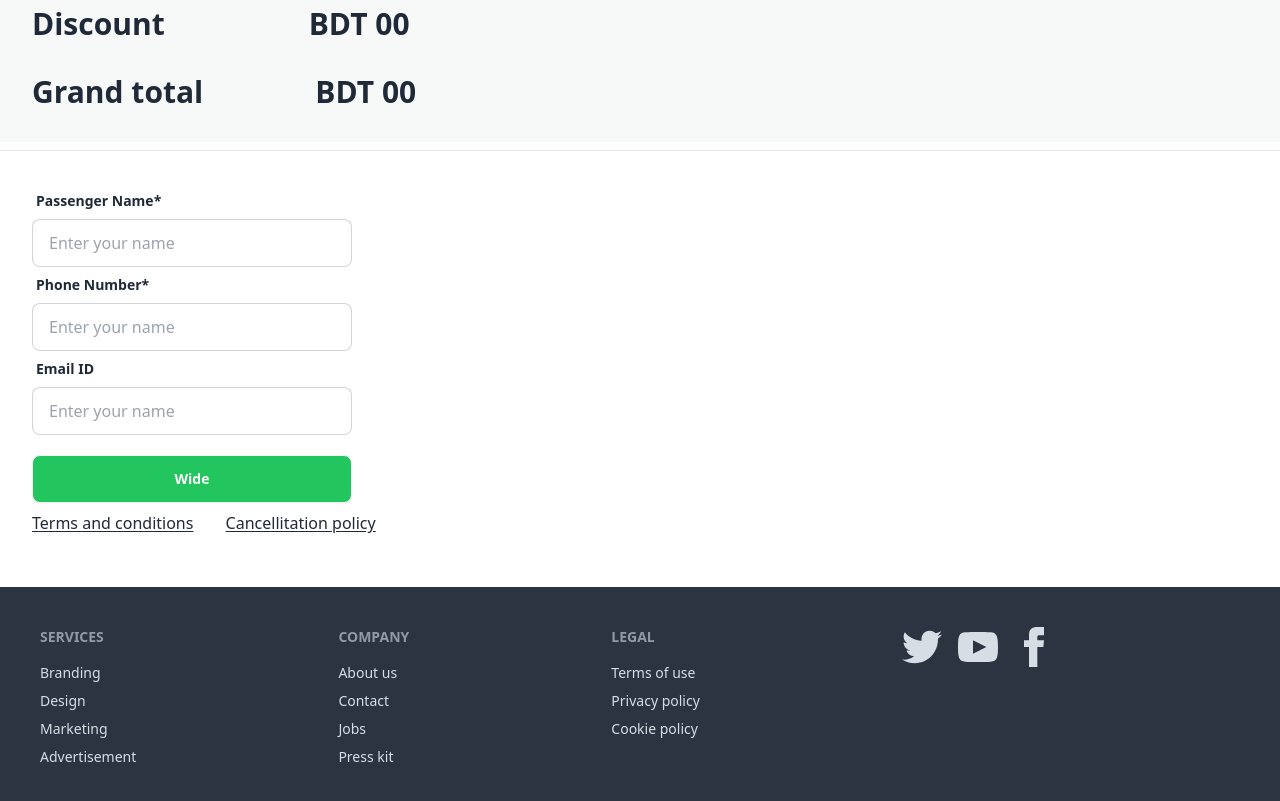
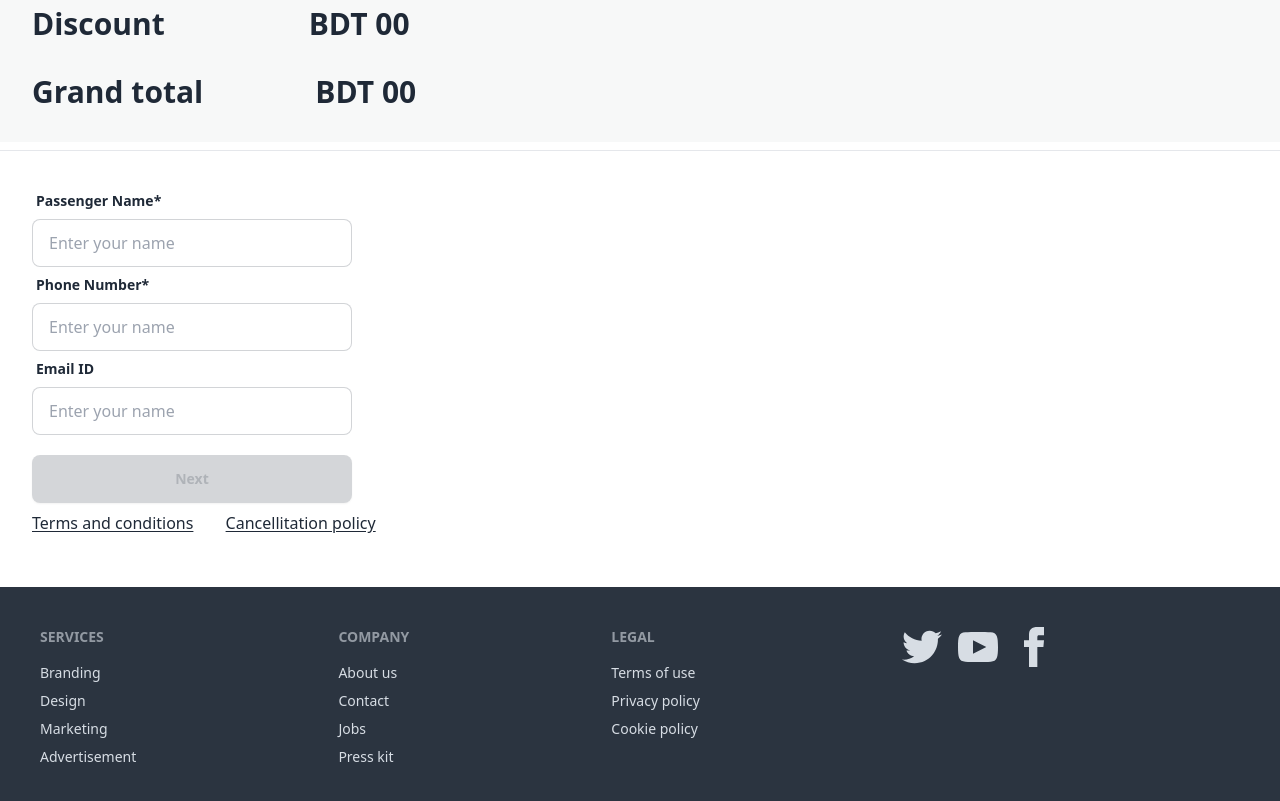
Before and after one commit to nafis200/assignment-5, a plain HTML site: page index.html in a window 1280 px wide. Shown: the part 3512-4313 px from the top of the page. Drawn offline with nearby package versions, Linux system fonts and the light colour scheme.

Commit message:
disabled with button

```diff
--- a/index.html
+++ b/index.html
@@ -299,7 +299,7 @@
               <input type="email" placeholder="Enter your name" class="input input-bordered w-full max-w-xs" />
             </label>
             <div>
-              <button class="btn w-full max-w-xs mt-5 bg-green-500 text-white">Wide</button>
+              <button class="btn w-full max-w-xs mt-5 bg-green-500 text-white" disabled>Next</button>
             </div>
             <div class="mt-2">
               <a href="" class="text-light hover:bg-red-600"><span class="text-light underline underline-offset-2">Terms and conditions</span></a>
```
